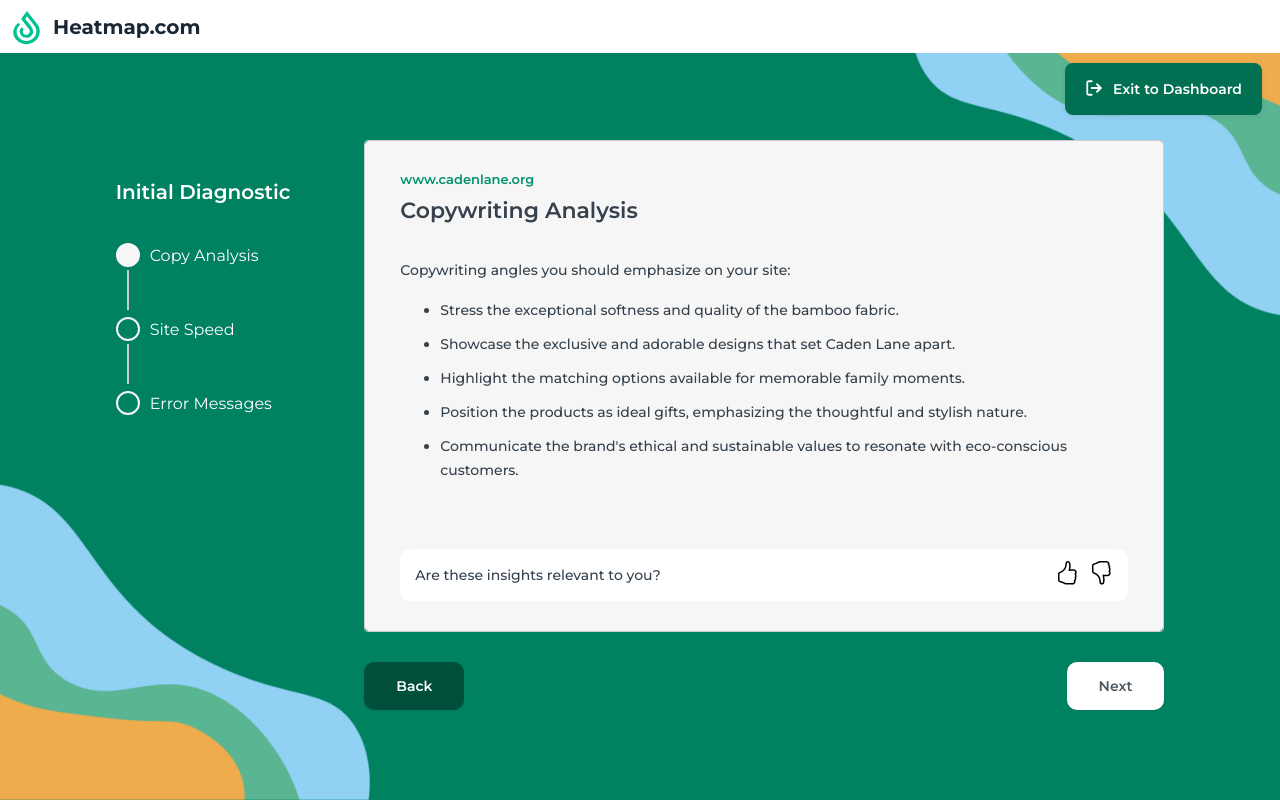
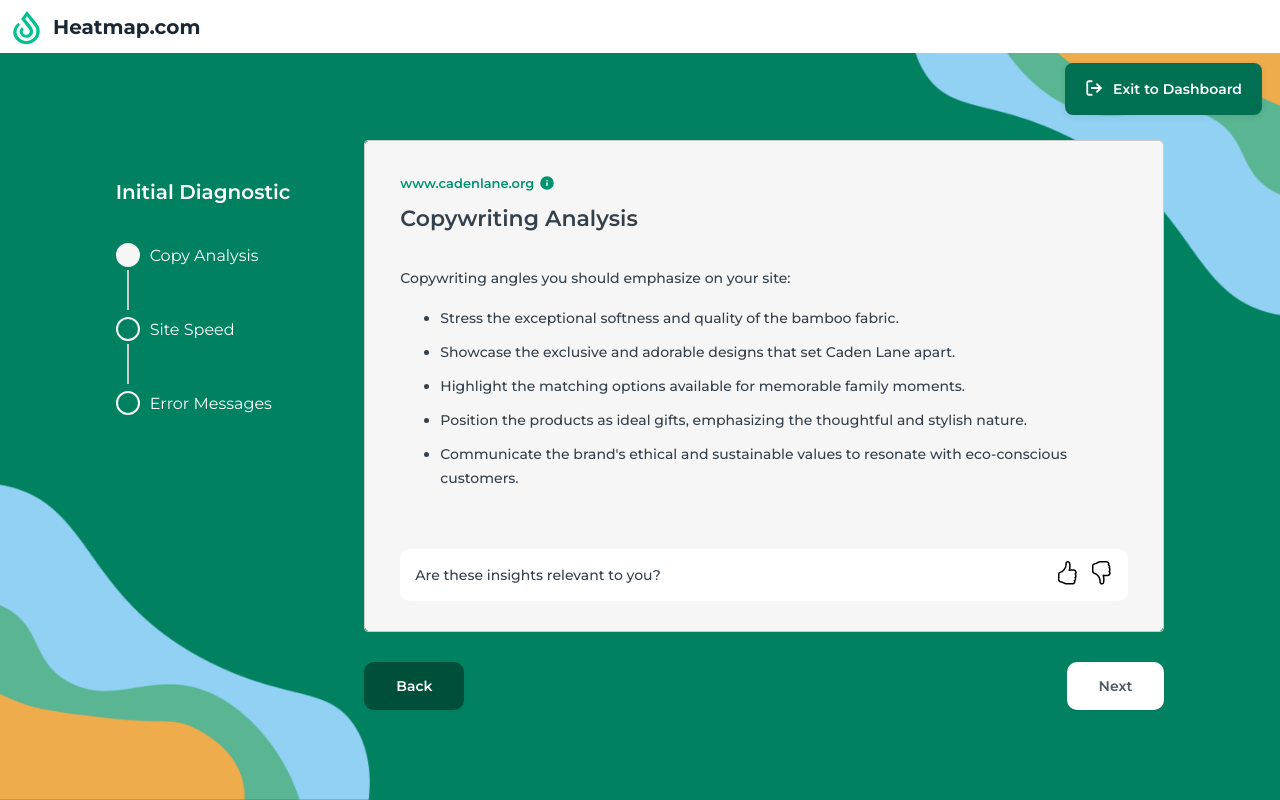
Before and after one commit to AdamsEugene/page-vitals, a Vue app: page /steppers in a window 1280 px wide. Built offline with nearby package versions, Linux system fonts and the light colour scheme.

Commit message:
saving changes

```diff
--- a/src/components/Step1Component.vue
+++ b/src/components/Step1Component.vue
@@ -1,6 +1,17 @@
 <template>
     <div class="page_vitals_step1_content_wrapper">
-      <a class="page_vitals_link">www.cadenlane.org</a>
+      <a class="page_vitals_link">www.cadenlane.org <svg style="margin-left: 6px; width: 14px;" xmlns="http://www.w3.org/2000/svg" viewBox="0 0 14 14" fill="none">
+<g clip-path="url(#clip0_1527_1282)">
+<path d="M7.00033 12.8333C10.222 12.8333 12.8337 10.2217 12.8337 7C12.8337 3.77834 10.222 1.16667 7.00033 1.16667C3.77866 1.16667 1.16699 3.77834 1.16699 7C1.16699 10.2217 3.77866 12.8333 7.00033 12.8333Z" fill="#00936F" stroke="#00936F" stroke-width="2" stroke-linecap="round" stroke-linejoin="round"/>
+<path d="M7 9.33333V7" stroke="white" stroke-width="1.5" stroke-linecap="round" stroke-linejoin="round"/>
+<path d="M7 4.66667H7.00667" stroke="white" stroke-width="1.5" stroke-linecap="round" stroke-linejoin="round"/>
+</g>
+<defs>
+<clipPath id="clip0_1527_1282">
+<rect width="14" height="14" fill="white"/>
+</clipPath>
+</defs>
+</svg></a>
       <h2 class="page_vitals_heading">Copywriting Analysis</h2>
       <div>
         <p class="page_vitals_content_ul_heading">Copywriting angles you should emphasize on your site:</p>
@@ -94,6 +105,8 @@
     font-family: Montserrat;
     font-size: 13px;
     font-weight: 600;
+    display: flex;
+    align-items: center;
   }
 
   .page_vitals_heading {
@@ -134,4 +147,5 @@
   height: 24px;
   cursor: pointer;
 }
+
   </style>
--- a/src/components/Step2Component.vue
+++ b/src/components/Step2Component.vue
@@ -4,7 +4,18 @@
     <section>
       <div class="page_vitals_top_header_wrapper">
         <div>
-          <a class="page_vitals_link">www.cadenlane.org</a>
+          <a class="page_vitals_link">www.cadenlane.org <svg style="margin-left: 6px; width: 14px;" xmlns="http://www.w3.org/2000/svg" viewBox="0 0 14 14" fill="none">
+<g clip-path="url(#clip0_1527_1282)">
+<path d="M7.00033 12.8333C10.222 12.8333 12.8337 10.2217 12.8337 7C12.8337 3.77834 10.222 1.16667 7.00033 1.16667C3.77866 1.16667 1.16699 3.77834 1.16699 7C1.16699 10.2217 3.77866 12.8333 7.00033 12.8333Z" fill="#00936F" stroke="#00936F" stroke-width="2" stroke-linecap="round" stroke-linejoin="round"/>
+<path d="M7 9.33333V7" stroke="white" stroke-width="1.5" stroke-linecap="round" stroke-linejoin="round"/>
+<path d="M7 4.66667H7.00667" stroke="white" stroke-width="1.5" stroke-linecap="round" stroke-linejoin="round"/>
+</g>
+<defs>
+<clipPath id="clip0_1527_1282">
+<rect width="14" height="14" fill="white"/>
+</clipPath>
+</defs>
+</svg></a>
           <h2 class="page_vitals_heading">Site Speed</h2>
         </div>
         <div id="page_vitals_tab_button_wrapper">
@@ -208,6 +219,8 @@
   color: var(--Primary-03-Main, #00936F);
   font-size: 13px;
   font-weight: 600;
+  display: flex;
+  justify-content: center;
 }
 
 .page_vitals_heading {
--- a/src/components/Step3Component.vue
+++ b/src/components/Step3Component.vue
@@ -1,6 +1,17 @@
 <template>
   <section class="page_vitals_step1_content_wrapper">
-    <a class="page_vitals_link">www.cadenlane.org</a>
+    <a class="page_vitals_link">www.cadenlane.org <svg style="margin-left: 6px;" xmlns="http://www.w3.org/2000/svg" width="14" height="14" viewBox="0 0 14 14" fill="none">
+<g clip-path="url(#clip0_1527_1282)">
+<path d="M7.00033 12.8333C10.222 12.8333 12.8337 10.2217 12.8337 7C12.8337 3.77834 10.222 1.16667 7.00033 1.16667C3.77866 1.16667 1.16699 3.77834 1.16699 7C1.16699 10.2217 3.77866 12.8333 7.00033 12.8333Z" fill="#00936F" stroke="#00936F" stroke-width="2" stroke-linecap="round" stroke-linejoin="round"/>
+<path d="M7 9.33333V7" stroke="white" stroke-width="1.5" stroke-linecap="round" stroke-linejoin="round"/>
+<path d="M7 4.66667H7.00667" stroke="white" stroke-width="1.5" stroke-linecap="round" stroke-linejoin="round"/>
+</g>
+<defs>
+<clipPath id="clip0_1527_1282">
+<rect width="14" height="14" fill="white"/>
+</clipPath>
+</defs>
+</svg></a>
     <h2 class="page_vitals_heading">Error Messages</h2>
 
     <div>
@@ -663,6 +674,7 @@
   color: var(--Primary-03-Main, #00936F);
   font-size: 13px;
   font-weight: 600;
+  display: flex;
 }
 
 .page_vitals_heading {
```
